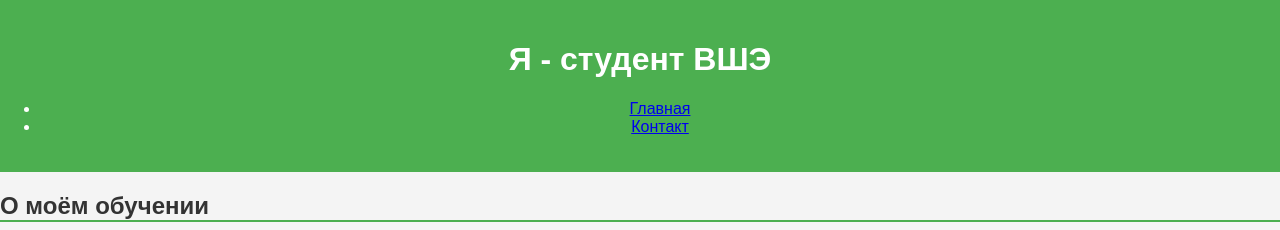
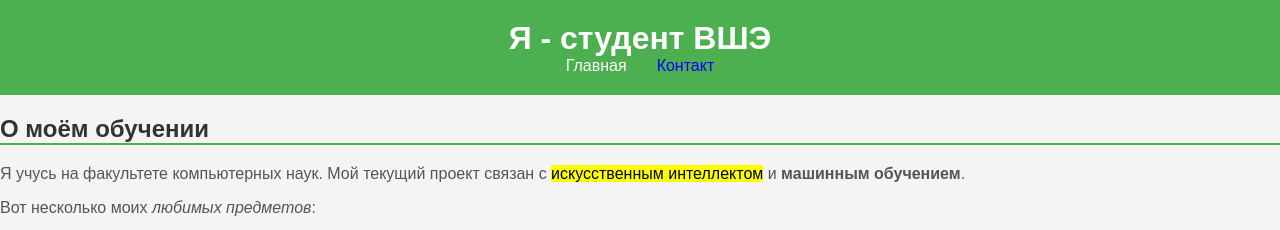
Before and after one commit to GodBlessedRasl/GodBlessedRasl.github.io, a plain HTML site: page index.html in a window 1280 px wide. Shown: the top 230 px of the page. Drawn offline with Linux system fonts and the light colour scheme.

Commit message:
Update index.html

```diff
--- a/index.html
+++ b/index.html
@@ -9,11 +9,11 @@
 <body>
 
     <header>
-        <h1>Я - студент ВШЭ</h1>
+        <h1 style="font-size: 2em; margin: 0;">Я - студент ВШЭ</h1>
         <nav>
-            <ul>
+            <ul class="nav-list">
                 <li><a href="index.html">Главная</a></li>
-                <li><a href="contact.html">Контакт</a></li>
+                <li><a href="contact.html" style="color: blue !important;">Контакт</a></li>
             </ul>
         </nav>
     </header>
```
